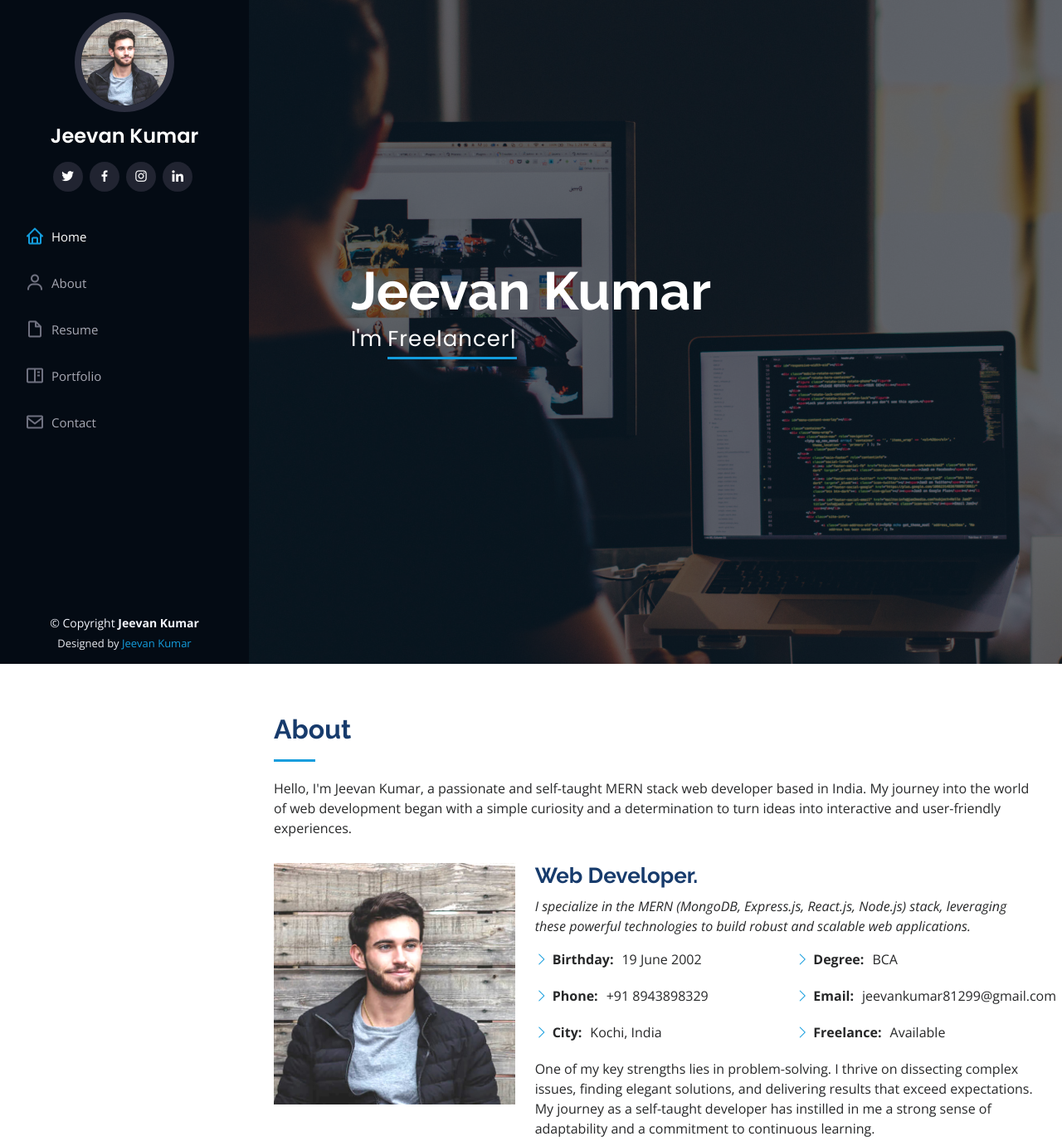
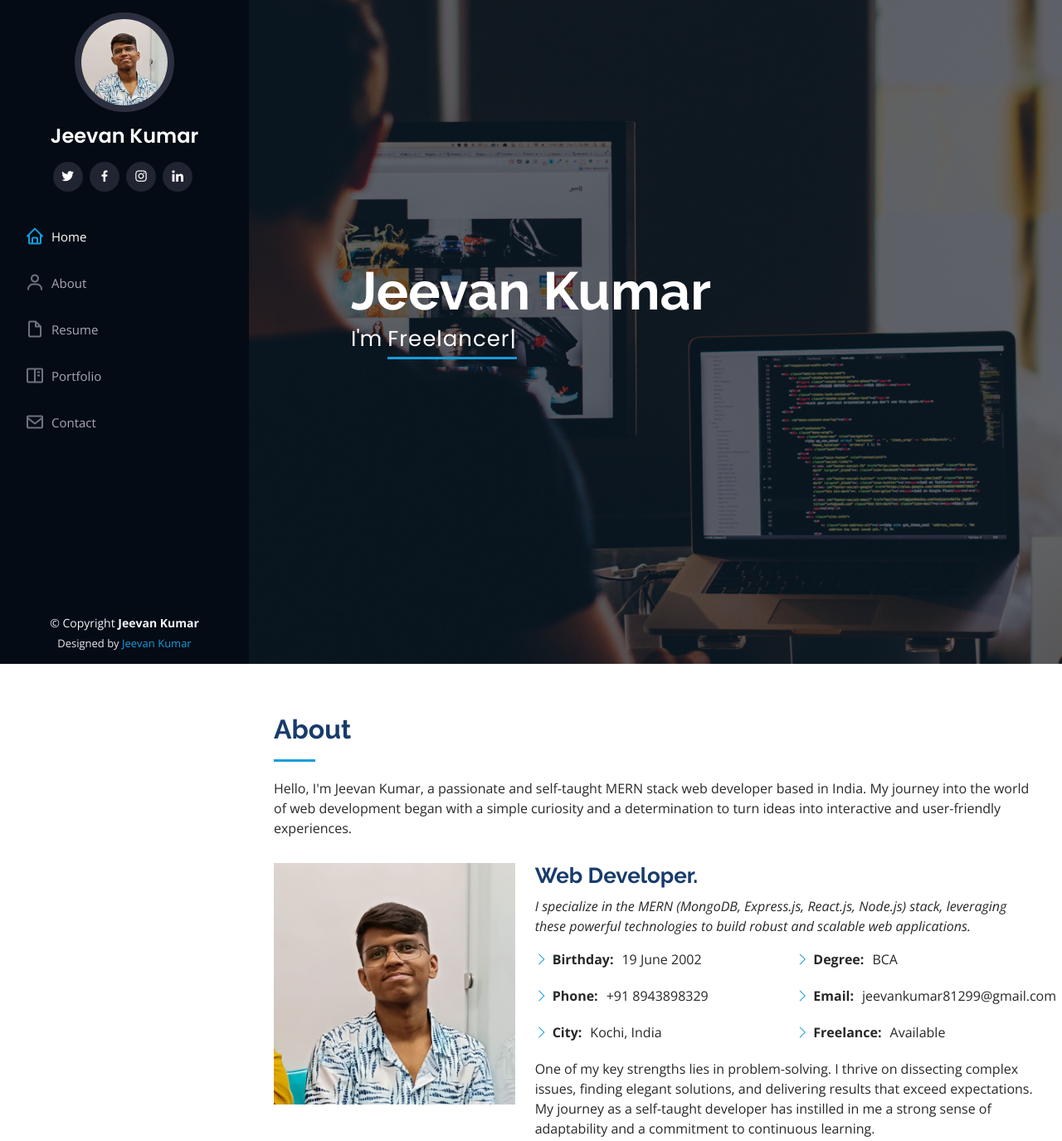
Before and after one commit to codewithjk/Portfolio, a plain HTML site: page index.html in a window 1280 px wide. Shown: the top 1375 px of the page at 83% size. Drawn offline with nearby package versions, Linux system fonts and the light colour scheme.

Commit message:
Update-profile image

```diff
--- a/index.html
+++ b/index.html
@@ -5,7 +5,7 @@
   <meta charset="utf-8">
   <meta content="width=device-width, initial-scale=1.0" name="viewport">
 
-  <title>iPortfolio Bootstrap Template - Index</title>
+  <title>Jeevan Kumar</title>
   <meta name="description" content=" Author : Jeevan Kumar,
   Category : personal portfolio website,
   Length : 5 pages" >
@@ -41,7 +41,7 @@
     <div class="d-flex flex-column">
 
       <div class="profile">
-        <img src="assets/img/profile-img.jpg" alt="profile-image" class="img-fluid rounded-circle">
+        <img src="assets/img/profile-img.jpeg" alt="profile-image" class="img-fluid rounded-circle">
         <h1 class="text-light"><a href="index.html">Jeevan Kumar</a></h1>
         <div class="social-links mt-3 text-center">
           <a href="https://twitter.com/Jeevanxr/" target="_blank" class="twitter"><i class="bx bxl-twitter"></i></a>
@@ -84,7 +84,7 @@
 
         <div class="row">
           <div class="col-lg-4" data-aos="fade-right">
-            <img src="assets/img/profile-img.jpg" class="img-fluid" alt="profile-image">
+            <img src="assets/img/profile-img.jpeg" class="img-fluid" alt="profile-image">
           </div>
           <div class="col-lg-8 pt-4 pt-lg-0 content" data-aos="fade-left">
             <h3>Web Developer.</h3>
```
Also changed, not shown: assets/img/profile-img.jpeg (added), assets/img/profile-img.jpg (deleted), 3 other files.
